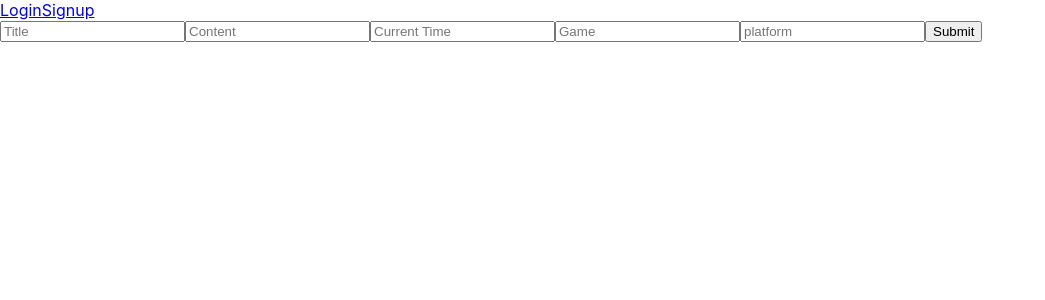
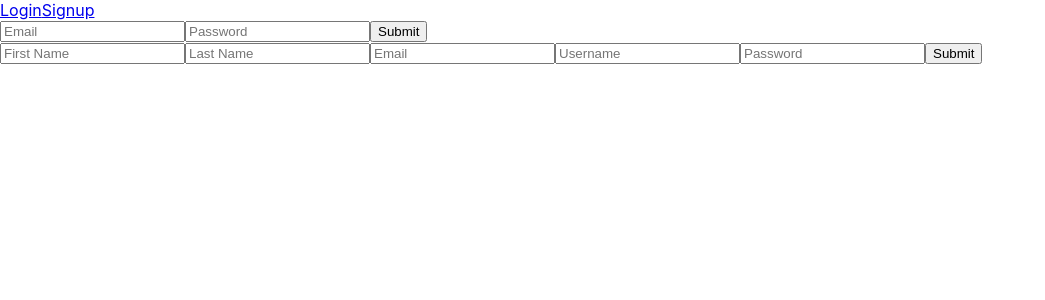
Before and after one commit to josephlbaker/capstone, a React (Create React App) app in the folder frontend/: page /posts in a window 1280 px wide. Shown: the top 300 px of the page, without its empty margins (0-1045 px from the left). Built offline with nearby package versions, Linux system fonts and the light colour scheme.

Commit message:
gonna fix this

```diff
--- a/frontend/src/components/App.js
+++ b/frontend/src/components/App.js
@@ -3,6 +3,7 @@ import axios from 'axios';
 
 import Nav from './Nav';
 import Routes from './Routes';
+import GamesList from './GamesList';
 
 class App extends Component {
 
@@ -29,14 +30,15 @@ class App extends Component {
     if (localStorage.token) {
       axios({
         method: "get",
-        url: `http://localhost:3000`,
+        url: `http://localhost:3001/users/`,
         headers: { authorization: `Bearer ${localStorage.token}` }
       })
         .then(response => {
+          console.log(response.data.user)
           console.log('App successfully recieves a response')
           this.setState({
             isLoggedIn: true,
-            user: response.data.user,
+            user: response.data.user
           });
         })
         .catch(() => {
@@ -69,10 +71,12 @@ class App extends Component {
         localStorage.token = res.data.signedJwt;
         this.setState({
           isLoggedIn: true,
-          username: res.data.user.username,
+          // username: res.data.user.username,
           redirect: true,
-          userId: res.data.user._id
+          // userId: res.data.user._id,
+          user: res.data.user
         });
+        console.log(this.state.user);
       })
       .catch(err => console.log(err));
   };
@@ -114,10 +118,9 @@ class App extends Component {
         firstName: this.state.firstName,
         lastName: this.state.lastName,
         email: this.state.email,
+        redirect: true,
         username: this.state.username,
-        password: this.state.password,
-        preference1: this.state.preference1,
-        preference2: this.state.preference2
+        password: this.state.password
       })
       .then(response => {
         localStorage.token = response.data.signedJwt;
@@ -131,21 +134,30 @@ class App extends Component {
   };
 
   render() {
-    console.log("IS LOGGED IN?", this.state.isLoggedIn);
     return (
       <div className="App">
-        <div className="body">
-          <Nav isLoggedIn={this.state.isLoggedIn} />
-          <Routes handleInput={this.handleInput}
-            handleLogin={this.handleLogin}
-            handleSignUp={this.handleSignUp}
-            handleLogOut={this.handleLogOut}
-            isLoggedIn={this.state.isLoggedIn}
-            profileId={this.state.profileId || null} />
-        </div>
+        <Nav isLoggedIn={this.state.isLoggedIn}
+          user={this.state.user} />
+        <GamesList isLoggedIn={this.state.isLoggedIn}
+          user={this.state.user} />
       </div>
     );
   }
 }
 
 export default App;
+
+
+
+//inside return statement:
+{/* <div className="body">
+  <Nav isLoggedIn={this.state.isLoggedIn}
+    handleLogOut={this.handleLogOut} />
+  <Routes
+    handleInput={this.handleInput}
+    handleLogin={this.handleLogin}
+    handleSignUp={this.handleSignUp}
+    isLoggedIn={this.state.isLoggedIn}
+    user={this.state.user}
+    profileId={this.state.profileId || null} />
+</div> */}
--- a/frontend/src/components/GamesList.js
+++ b/frontend/src/components/GamesList.js
@@ -1,5 +1,7 @@
 import React, { Component } from 'react';
 import $ from 'jquery';
+import LogIn from './LogIn';
+import SignUp from './SignUp';
 
 export default class GamesList extends Component {
 
@@ -39,7 +41,12 @@ export default class GamesList extends Component {
       )
     } else {
       return (
-        <h1>Landing</h1>
+        <div>
+          <LogIn handleInput={this.props.handleInput}
+            handleLogin={this.props.handleLogin} />
+          <SignUp handleSignUp={this.props.handleSignUp}
+            handleInput={this.props.handleInput} />
+        </div>
       )
     }
   }
--- /dev/null
+++ b/frontend/src/components/LogOut.js
@@ -0,0 +1,11 @@
+import React, { Component } from 'react'
+
+export default class LogOut extends Component {
+  render() {
+    return (
+      <div>
+        <button name="login" onClick={this.props.handleLogOut}>Log Out</button>
+      </div>
+    )
+  }
+}
--- a/frontend/src/components/Nav.js
+++ b/frontend/src/components/Nav.js
@@ -1,11 +1,16 @@
 import React, { Component } from 'react'
+import LogOut from './LogOut';
 
 export default class Nav extends Component {
   render() {
     if (this.props.isLoggedIn) {
       return (
         <div>
+          <a href="/">Games</a>
           <a href="/posts">Posts</a>
+          <LogOut
+            isLoggedIn={this.props.isLoggedIn}
+            handleLogOut={this.props.handleLogOut} />
         </div>
       )
     } else {
--- a/frontend/src/components/Post.js
+++ b/frontend/src/components/Post.js
@@ -1,22 +1,66 @@
 import React, { Component } from 'react'
+import axios from 'axios';
 
 export default class Post extends Component {
+
   render() {
+    console.log(this.props.user);
+
     return (
-      <div>
-
-        <div className="myPosts">
-        </div>
-
-        <form>
-          <input name="title" placeholder="Title" onChange={this.props.handleInput} />
-          <input name="content" placeholder="Content" onChange={this.props.handleInput} />
-          <input name="timestamp" placeholder="Current Time" onChange={this.props.handleInput} />
-          <input name="gameTitle" placeholder="Game" onChange={this.props.handleInput} />
-          <input name="platform" placeholder="platform" onChange={this.props.handleInput} />
-          <button name="submit" onClick={this.props.handleNewPost}>Submit</button>
-        </form>
-      </div>
+      <div></div>
     )
   }
+
+  // state = {
+  //   posts: []
+  // }
+
+  // componentDidMount() {
+  //   axios.get(`http://localhost:3001/posts`)
+  //     .then((res) => {
+  //       // filter the response and only add posts matching the cityId, which we get from above.
+  //       const posts = [];
+  //       res.data.filter(ele => {
+  //         const userId = ele.user ? ele.user._id : '';
+  //         return userId === this.props.user._id;
+  //       }).map((ele) => {
+  //         return posts.push(ele);
+  //       })
+
+  //       this.setState({
+  //         posts
+  //       })
+  //     })
+  //     .catch(err => {
+  //       console.log('Error displaying for posts when you load the profile', err);
+  //     });
+  // };
+
+  // render() {
+  //   let postComponents = this.state.posts ? this.state.posts.map((post, index) => {
+  //     console.log(this.props.user);
+  //     return (
+  //       <Post
+  //         post={post} key={index}
+  //       />
+  //     )
+  //   }) : <p>Posts not found</p>;
+
+  //   return (
+  //     <div>
+  //       <div className="myPosts">
+  //         {postComponents}
+  //       </div>
+
+  //       <form>
+  //         <input name="title" placeholder="Title" onChange={this.props.handleInput} />
+  //         <input name="content" placeholder="Content" onChange={this.props.handleInput} />
+  //         <input name="timestamp" placeholder="Current Time" onChange={this.props.handleInput} />
+  //         <input name="gameTitle" placeholder="Game" onChange={this.props.handleInput} />
+  //         <input name="platform" placeholder="platform" onChange={this.props.handleInput} />
+  //         <button name="submit" onClick={this.props.handleNewPost}>Submit</button>
+  //       </form>
+  //     </div>
+  //   )
+  // }
 }
--- a/frontend/src/components/Routes.js
+++ b/frontend/src/components/Routes.js
@@ -15,6 +15,7 @@ export default class Routes extends Component {
             exact path="/"
             render={() => {
               return <GamesList
+                user={this.props.user}
                 isLoggedIn={this.props.isLoggedIn} />
             }}
           />
@@ -22,6 +23,7 @@ export default class Routes extends Component {
             exact path="/login"
             render={() => {
               return <LogIn
+                user={this.props.user}
                 handleInput={this.props.handleInput}
                 handleLogin={this.props.handleLogin} />
             }}
@@ -30,17 +32,22 @@ export default class Routes extends Component {
             exact path="/signup"
             render={() => {
               return <SignUp
-                handleInput={this.handleInput}
-                handleSignUp={this.handleSignUp} />
+                user={this.props.user}
+                handleInput={this.props.handleInput}
+                handleSignUp={this.props.handleSignUp} />
             }}
           />
+
           <Route
             exact path="/posts"
             render={() => {
+              console.log(this.props.user);
               return <Post
+                user={this.props.user}
                 isLoggedIn={this.props.isLoggedIn} />
             }}
           />
+
         </Switch>
       </BrowserRouter>
     )
--- a/frontend/src/components/SignUp.js
+++ b/frontend/src/components/SignUp.js
@@ -10,8 +10,6 @@ export default class SignUp extends Component {
           <input name="email" placeholder="Email" onChange={this.props.handleInput} />
           <input name="username" placeholder="Username" onChange={this.props.handleInput} />
           <input name="password" placeholder="Password" onChange={this.props.handleInput} />
-          <input name="preference1" placeholder="Preference" onChange={this.props.handleInput} />
-          <input name="preference2" placeholder="Preference" onChange={this.props.handleInput} />
           <button name="submit" onClick={this.props.handleSignUp}>Submit</button>
         </form>
       </div>
```
Also changed, not shown: frontend/src/components/LogIn.js (+18 -1 lines).
